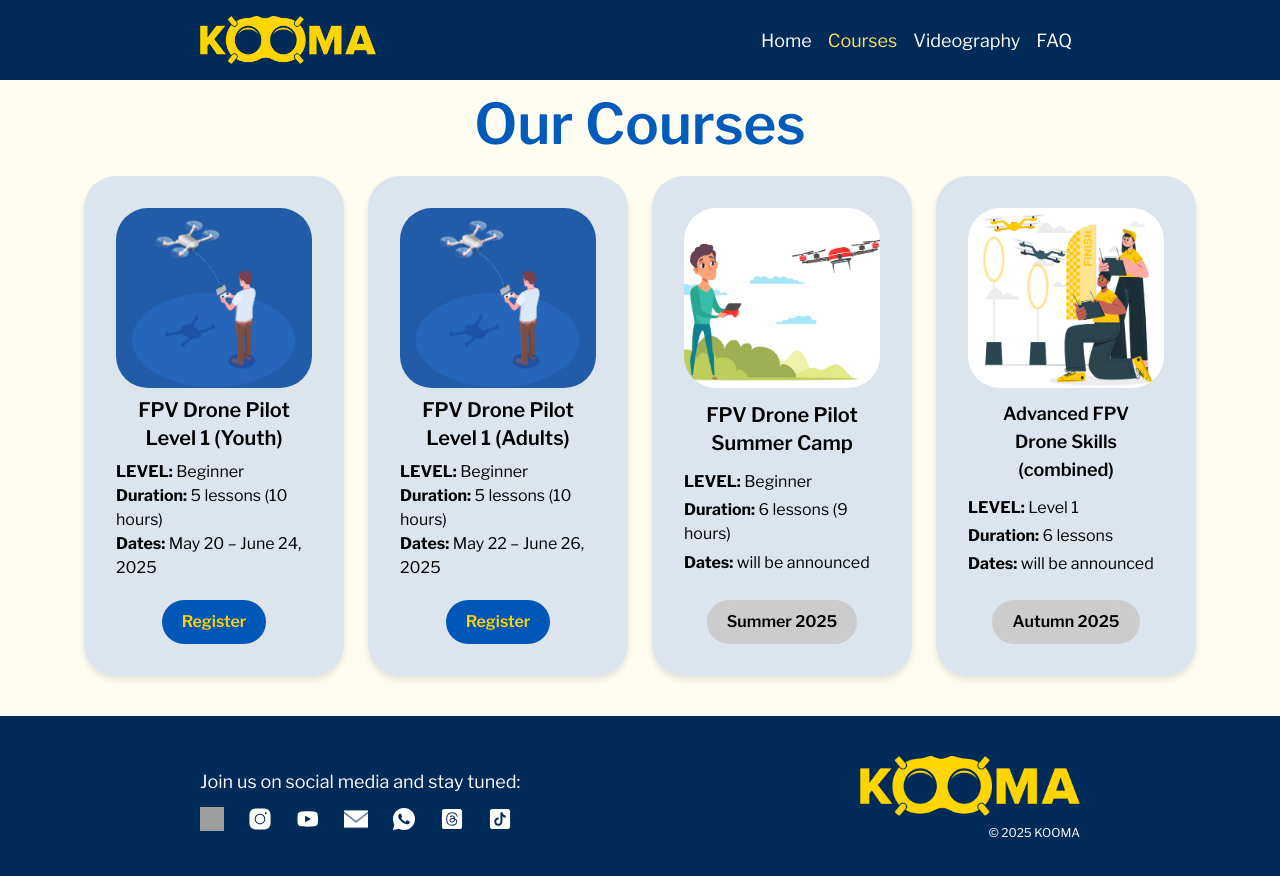
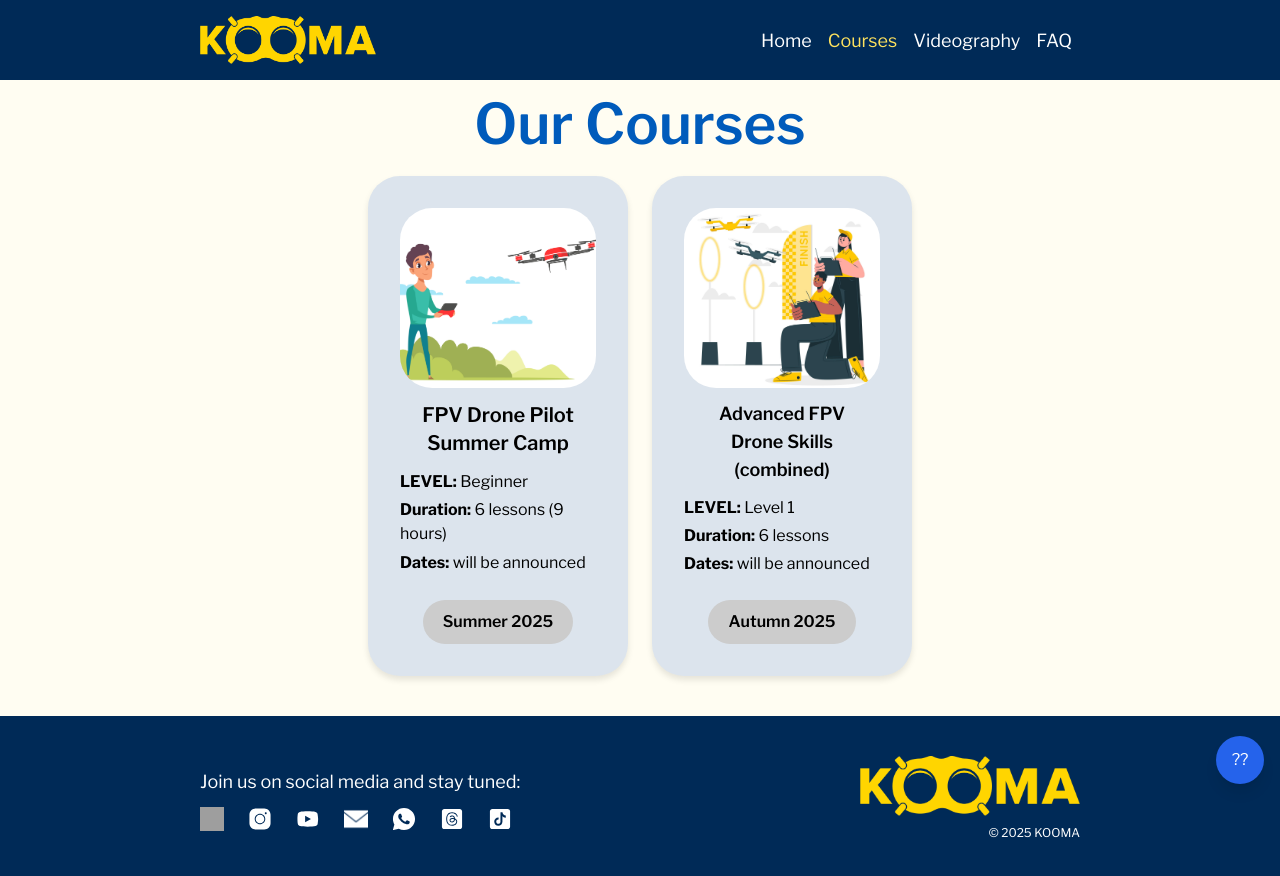
Before and after one commit to hannavas2022/drone-app, a React (Vite) app in the folder drone-app/: page /courses in a window 1280 px wide. Shown: the top 876 px of the page. Built offline with nearby package versions, Linux system fonts and the light colour scheme; grey boxes are pictures that could not be loaded.

Commit message:
creating frontend part of chatbot

```diff
--- a/drone-app/package.json
+++ b/drone-app/package.json
@@ -11,9 +11,11 @@
         "preview": "vite preview"
     },
     "dependencies": {
+        "date-fns": "^4.1.0",
         "lucide-react": "^0.474.0",
         "prop-types": "^15.8.1",
         "react": "^18.3.1",
+        "react-datepicker": "^8.3.0",
         "react-dom": "^18.3.1",
         "react-icons": "^5.4.0",
         "react-router-dom": "^6.3.0",
--- a/drone-app/src/App.jsx
+++ b/drone-app/src/App.jsx
@@ -6,6 +6,7 @@ import FAQ from './pages/FAQ';
 import Videography from './pages/Videography';
 import Footer from './components/Footer';
 import RoutesLayout from './components/RoutesLayout'
+import ChatbotWidget from './components/ChatbotWidget'
 import './index.css';
 import { Route, Routes } from 'react-router-dom';
 
@@ -22,6 +23,7 @@ function App() {
                     <Route path="/videography" element={<Videography />} />
                 </Routes>
             </RoutesLayout>
+            <ChatbotWidget />
             <Footer />
         </>
     );
--- a/drone-app/src/components/BookForm.jsx
+++ b/drone-app/src/components/BookForm.jsx
@@ -1,4 +1,6 @@
 import { useState } from 'react';
+import DatePicker from 'react-datepicker';
+import 'react-datepicker/dist/react-datepicker.css';
 
 const BookForm = () => {
     const [formData, setFormData] = useState({
@@ -62,6 +64,7 @@ const BookForm = () => {
                 onSubmit={handleSubmit}
                 className="w-full max-w-4xl rounded-[32px] bg-[#002A5780] p-8 shadow-md"
             >
+
                 <h2 className="mb-6 text-center text-2xl font-semibold text-white">
                     Book your drone shooting today
                 </h2>
@@ -108,18 +111,19 @@ const BookForm = () => {
                     </div>
 
                     {/* Date */}
-                    <div className="relative">
-                        <input
-                            type="date"
-                            name="date"
-                            lang="en"
-                            value={formData.date}
-                            onChange={handleChange}
-                            required
-                            className="w-full rounded-md border-2 border-white bg-[#002A5720] p-3 text-white placeholder-white transition-all duration-200 hover:border-[#005BBB] focus:border-[#FFD500] focus:outline-none [&::-webkit-calendar-picker-indicator]:invert [&::-webkit-calendar-picker-indicator]:brightness-200"
-                        />
-                        {errors.date && <p className="mt-1 text-sm text-red-500">{errors.date}</p>}
-                    </div>
+                    <DatePicker
+                        selected={formData.date ? new Date(formData.date) : null}
+                        onChange={(date) => {
+                            setFormData((prev) => ({
+                                ...prev,
+                                date: date ? date.toISOString().split('T')[0] : ''
+                            }));
+                        }}
+                        dateFormat="dd.MM.yyyy"
+                        placeholderText="Date"
+                        className="w-full rounded-md border-2 border-white bg-[#002A5720] p-3 text-white placeholder-white transition-all duration-200 hover:border-[#005BBB] focus:border-[#FFD500] focus:outline-none"
+                    />
+                    {errors.date && <p className="mt-1 text-sm text-red-500">{errors.date}</p>}
 
                     {/* Message - full width on all screens */}
                     <div className="md:col-span-2">
@@ -129,7 +133,6 @@ const BookForm = () => {
                             value={formData.message}
                             onChange={handleChange}
                             placeholder="Details (optional)"
-                            required
                             className="w-full rounded-md border-2 border-white bg-[#002A5720] p-3 text-white placeholder-white transition-all duration-200 hover:border-[#005BBB] focus:border-[#FFD500] focus:outline-none"
                         ></textarea>
                     </div>
--- /dev/null
+++ b/drone-app/src/components/ChatbotWidget.jsx
@@ -0,0 +1,73 @@
+import { useState } from "react";
+
+export default function ChatbotWidget() {
+    const [isOpen, setIsOpen] = useState(false);
+    const [input, setInput] = useState("");
+    const [messages, setMessages] = useState([]);
+
+    const toggleChat = () => {
+        setIsOpen(!isOpen);
+    };
+
+    const handleSubmit = async (e) => {
+        e.preventDefault();
+
+        const userMessage = { role: "user", content: input };
+        const updatedMessages = [...messages, userMessage];
+
+        setMessages(updatedMessages);
+        setInput("");
+
+        try {
+            const res = await fetch("/api/chat", {
+                method: "POST",
+                headers: { "Content-Type": "application/json" },
+                body: JSON.stringify({ messages: updatedMessages }),
+            });
+
+            const data = await res.json();
+            const botMessage = data.choices[0].message;
+            setMessages([...updatedMessages, botMessage]);
+        } catch (err) {
+            console.error("Chat error:", err);
+        }
+    };
+
+    return (
+        <div className="fixed bottom-4 right-4 z-50">
+            <button
+                onClick={toggleChat}
+                className="h-12 w-12 rounded-full bg-blue-600 text-white shadow-lg transition hover:bg-blue-700"
+            >
+                ??
+            </button>
+
+            {isOpen && (
+                <div className="mt-2 flex h-96 w-80 flex-col overflow-hidden rounded-lg bg-white shadow-lg">
+                    <div className="border-b bg-blue-50 p-2 text-sm font-semibold">Chat with KoomaBot</div>
+                    <div className="flex-1 space-y-2 overflow-y-auto p-2 text-sm">
+                        {messages.map((m, i) => (
+                            <div key={i} className={m.role === "user" ? "text-right" : "text-left"}>
+                                <span className="inline-block rounded bg-gray-100 px-2 py-1">{m.content}</span>
+                            </div>
+                        ))}
+                    </div>
+                    <form onSubmit={handleSubmit} className="flex gap-2 border-t p-2">
+                        <input
+                            className="flex-1 rounded border px-2 py-1 text-sm"
+                            value={input}
+                            onChange={(e) => setInput(e.target.value)}
+                            placeholder="Type your question..."
+                        />
+                        <button
+                            type="submit"
+                            className="rounded bg-blue-600 px-3 py-1 text-white hover:bg-blue-700"
+                        >
+                            Send
+                        </button>
+                    </form>
+                </div>
+            )}
+        </div>
+    );
+}
--- a/drone-app/src/input.output.css
+++ b/drone-app/src/input.output.css
@@ -703,6 +703,10 @@ video {
   margin-top: 32px;
 }
 
+.mb-1 {
+  margin-bottom: 0.25rem;
+}
+
 .block {
   display: block;
 }
--- a/drone-app/src/pages/Courses.jsx
+++ b/drone-app/src/pages/Courses.jsx
@@ -15,65 +15,7 @@ export default function Courses() {
             </div>
             <div className="mx-auto flex w-full max-w-[1440px] flex-wrap justify-center gap-x-6 gap-y-10 px-4 pb-10 sm:px-4 md:px-6 lg:px-8">
 
-                {/* Course 1 */}
-                <div className="flip-card" style={{ width: '260px' }}>
-                    <div className="flip-card-inner">
-                        <div className="flip-card-front flex flex-col justify-between">
-                            <img src={levelB} alt="men piloting the drone indoor. Designed by Freepik" className="h-[180px] w-full rounded-[32px] object-cover" />
-                            <h3 className="p-2 text-center text-xl font-semibold">FPV Drone Pilot Level 1 (Youth)</h3>
-                            <p><strong>LEVEL:</strong> Beginner</p>
-                            <p><strong>Duration:</strong> 5 lessons (10 hours)</p>
-                            <p><strong>Dates:</strong> May 20 – June 24, 2025</p>
-                            <a href="https://retlife.ca/product/introduction-to-fpv-first-person-view-drone-technology-for-youth-level-1-youth-ages-12-16-tuesdays-may-20-june-24-2025-lord-wolseley-school/" target="_blank" rel="noopener noreferrer">
-                                <button className="register-button">Register</button>
-                            </a>
-                        </div>
-                        <div className="flip-card-back flex flex-col justify-between">
-                            <img src={logo_blue} alt="logo" className="card-logo mb-2" />
-                            <p>This exciting FPV Drone course is perfect for youth who are eager to experience the thrill of flight and explore the world from above!</p>
-                            <ul className="mt-2 list-disc pl-6 text-left">
-                                <li>Theoretical part</li>
-                                <li>Basic skills in drone flight simulator</li>
-                                <li>Basic practical skills on drones indoor</li>
-                                <li>Safety protocols</li>
-                                <li>All equipment is provided</li>
-                            </ul>
-                            <a href="https://retlife.ca/product/introduction-to-fpv-first-person-view-drone-technology-for-youth-level-1-youth-ages-12-16-tuesdays-may-20-june-24-2025-lord-wolseley-school/" target="_blank" rel="noopener noreferrer">
-                                <button className="register-button">Register</button>
-                            </a>
-                        </div>
-                    </div>
-                </div>
 
-                {/* Course 2 */}
-                <div className="flip-card" style={{ width: '260px' }}>
-                    <div className="flip-card-inner">
-                        <div className="flip-card-front flex flex-col justify-between">
-                            <img src={levelB} alt="men piloting the drone indoor. Designed by Freepik" className="h-[180px] w-full rounded-[32px] object-cover" />
-                            <h3 className="p-2 text-center text-xl font-semibold">FPV Drone Pilot Level 1 (Adults)</h3>
-                            <p><strong>LEVEL:</strong> Beginner</p>
-                            <p><strong>Duration:</strong> 5 lessons (10 hours)</p>
-                            <p><strong>Dates:</strong> May 22 – June 26, 2025</p>
-                            <a href="https://retlife.ca/product/introduction-to-fpv-first-person-view-drone-technology-for-youth-level-1-adults-thursdays-may-22-june-26-2025-lord-wolseley-school/" target="_blank" rel="noopener noreferrer">
-                                <button className="register-button">Register</button>
-                            </a>
-                        </div>
-                        <div className="flip-card-back flex flex-col justify-between">
-                            <img src={logo_blue} alt="logo" className="card-logo mb-2" />
-                            <p>This exciting FPV Drone course is perfect for adults who are eager to experience the thrill of flight and explore the world from above!</p>
-                            <ul className="mt-2 list-disc pl-6 text-left">
-                                <li>Theoretical part</li>
-                                <li>Basic skills in drone flight simulator</li>
-                                <li>Basic practical skills on drones indoor</li>
-                                <li>Safety protocols</li>
-                                <li>All equipment is provided</li>
-                            </ul>
-                            <a href="https://retlife.ca/product/introduction-to-fpv-first-person-view-drone-technology-for-youth-level-1-adults-thursdays-may-22-june-26-2025-lord-wolseley-school/" target="_blank" rel="noopener noreferrer">
-                                <button className="register-button">Register</button>
-                            </a>
-                        </div>
-                    </div>
-                </div>
 
                 {/* Course 3 */}
                 <div className="flip-card" style={{ width: '260px' }}>
@@ -134,7 +76,65 @@ export default function Courses() {
 
 
 {/*
-                  Course 5
+               Course 1
+<div className="flip-card" style={{ width: '260px' }}>
+    <div className="flip-card-inner">
+        <div className="flip-card-front flex flex-col justify-between">
+            <img src={levelB} alt="men piloting the drone indoor. Designed by Freepik" className="h-[180px] w-full rounded-[32px] object-cover" />
+            <h3 className="p-2 text-center text-xl font-semibold">FPV Drone Pilot Level 1 (Youth)</h3>
+            <p><strong>LEVEL:</strong> Beginner</p>
+            <p><strong>Duration:</strong> 5 lessons (10 hours)</p>
+            <p><strong>Dates:</strong> May 20 – June 24, 2025</p>
+            <a href="https://retlife.ca/product/introduction-to-fpv-first-person-view-drone-technology-for-youth-level-1-youth-ages-12-16-tuesdays-may-20-june-24-2025-lord-wolseley-school/" target="_blank" rel="noopener noreferrer">
+                <button className="register-button">Register</button>
+            </a>
+        </div>
+        <div className="flip-card-back flex flex-col justify-between">
+            <img src={logo_blue} alt="logo" className="card-logo mb-2" />
+            <p>This exciting FPV Drone course is perfect for youth who are eager to experience the thrill of flight and explore the world from above!</p>
+            <ul className="mt-2 list-disc pl-6 text-left">
+                <li>Theoretical part</li>
+                <li>Basic skills in drone flight simulator</li>
+                <li>Basic practical skills on drones indoor</li>
+                <li>Safety protocols</li>
+                <li>All equipment is provided</li>
+            </ul>
+            <a href="https://retlife.ca/product/introduction-to-fpv-first-person-view-drone-technology-for-youth-level-1-youth-ages-12-16-tuesdays-may-20-june-24-2025-lord-wolseley-school/" target="_blank" rel="noopener noreferrer">
+                <button className="register-button">Register</button>
+            </a>
+        </div>
+    </div>
+</div>
+
+Course 2
+<div className="flip-card" style={{ width: '260px' }}>
+    <div className="flip-card-inner">
+        <div className="flip-card-front flex flex-col justify-between">
+            <img src={levelB} alt="men piloting the drone indoor. Designed by Freepik" className="h-[180px] w-full rounded-[32px] object-cover" />
+            <h3 className="p-2 text-center text-xl font-semibold">FPV Drone Pilot Level 1 (Adults)</h3>
+            <p><strong>LEVEL:</strong> Beginner</p>
+            <p><strong>Duration:</strong> 5 lessons (10 hours)</p>
+            <p><strong>Dates:</strong> May 22 – June 26, 2025</p>
+            <a href="https://retlife.ca/product/introduction-to-fpv-first-person-view-drone-technology-for-youth-level-1-adults-thursdays-may-22-june-26-2025-lord-wolseley-school/" target="_blank" rel="noopener noreferrer">
+                <button className="register-button">Register</button>
+            </a>
+        </div>
+        <div className="flip-card-back flex flex-col justify-between">
+            <img src={logo_blue} alt="logo" className="card-logo mb-2" />
+            <p>This exciting FPV Drone course is perfect for adults who are eager to experience the thrill of flight and explore the world from above!</p>
+            <ul className="mt-2 list-disc pl-6 text-left">
+                <li>Theoretical part</li>
+                <li>Basic skills in drone flight simulator</li>
+                <li>Basic practical skills on drones indoor</li>
+                <li>Safety protocols</li>
+                <li>All equipment is provided</li>
+            </ul>
+            <a href="https://retlife.ca/product/introduction-to-fpv-first-person-view-drone-technology-for-youth-level-1-adults-thursdays-may-22-june-26-2025-lord-wolseley-school/" target="_blank" rel="noopener noreferrer">
+                <button className="register-button">Register</button>
+            </a>
+        </div>
+    </div>
+</div>  Course 5
                     <div className="flip-card">
                         <div className="flip-card-inner">
                             <div className="flip-card-front">
--- a/drone-app/src/pages/Videography.jsx
+++ b/drone-app/src/pages/Videography.jsx
@@ -6,6 +6,7 @@ import BookForm from '../components/BookForm';
 const videoData = {
     Sport: [
         'https://www.youtube.com/embed/Zt1rygi5zgM?si=BP-nxy7eIz0AS-Co',
+        'https://www.youtube.com/embed/lj2eKl1umeg?si=OsXILFTz9ru0cRSk',
     ],
     RealEstate: [
         'https://www.youtube.com/embed/aRe-gkMIQjY?si=W-3cI9PfXkI1egKy',
@@ -69,7 +70,7 @@ const VideoCarousel = ({ title, videos }) => {
                                                 className="h-full w-full"
                                                 src={`${url}&autoplay=1`}
                                                 title={`YouTube video ${index}`}
-                                                frameBorder="0"
+                                                style={{ border: "none" }}
                                                 allow="accelerometer; autoplay; clipboard-write; encrypted-media; gyroscope; picture-in-picture"
                                                 allowFullScreen
                                             ></iframe>
```
Also changed, not shown: 2 other files (tests, documents, lock files or other folders).
